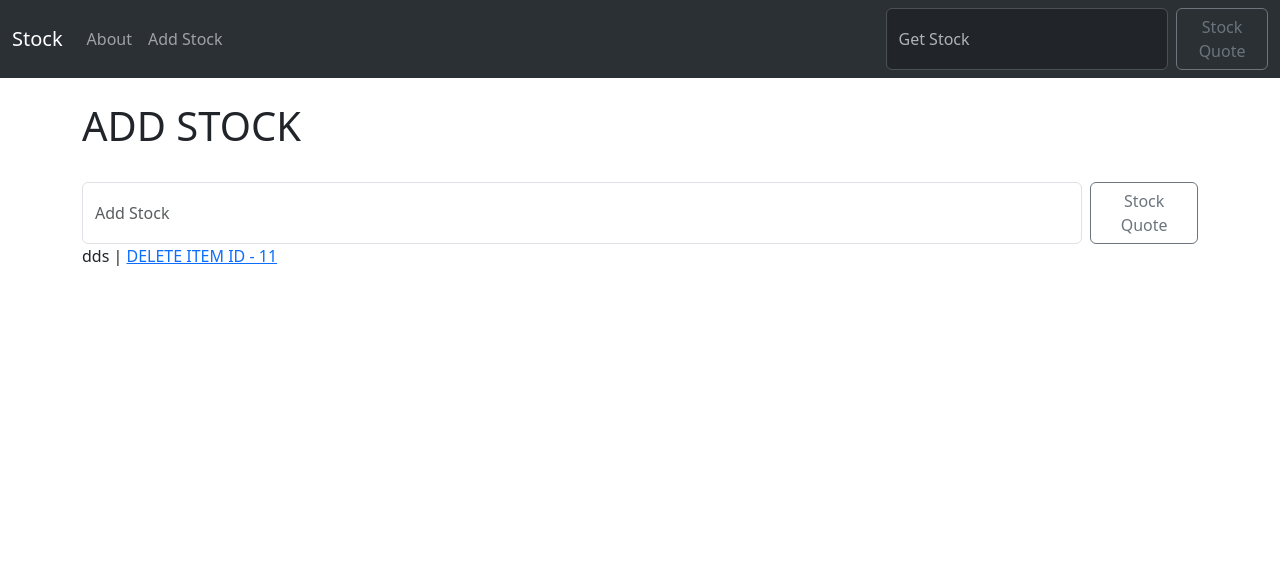
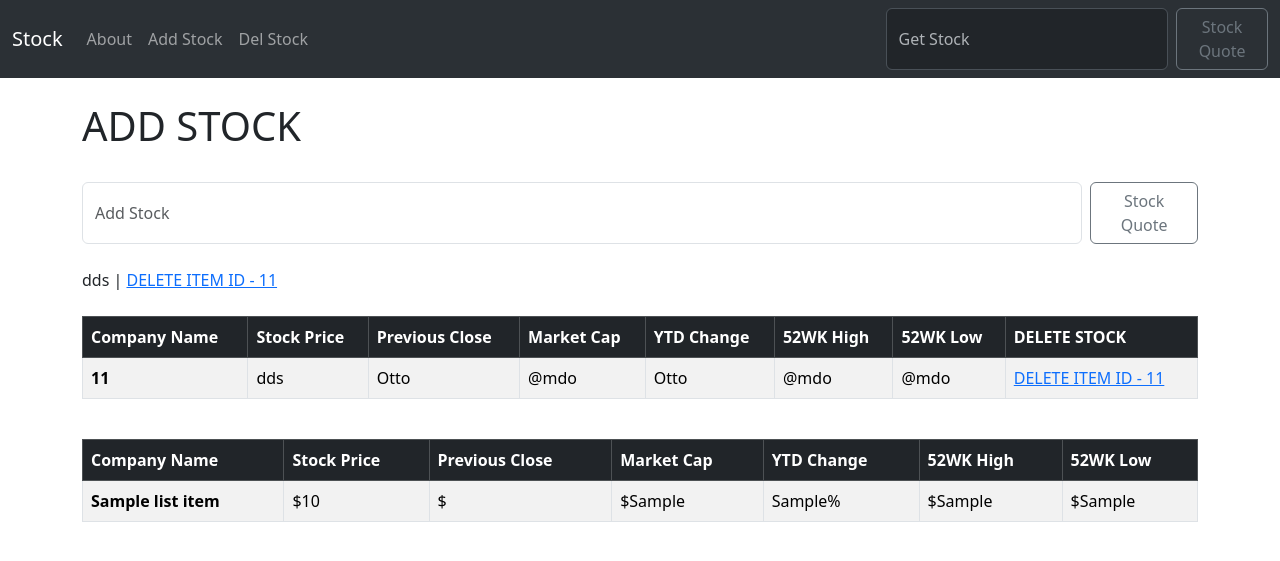
Before and after one commit to AntonyFelisberto/stock-market-django, a Django app: template projeto/stocks/quotes/templates/add_stock.html in a window 1280 px wide. Shown: the top 561 px of the page. Run offline with Django 5.2, Linux system fonts and the light colour scheme; data comes from the database, SQL or seed files in the repository; both versions use the stored data as it was after the commit; the template is opened without the code that fills it: values that come from a table or form of the project are taken from there, most other values are stand-ins (such as "Sample title", 1, 10 or a date in 2020).

Commit message:
finalizando aplicação

```diff
--- a/projeto/stocks/quotes/templates/add_stock.html
+++ b/projeto/stocks/quotes/templates/add_stock.html
@@ -6,7 +6,74 @@
         <input class="form-control me-2" type="search" placeholder="Add Stock" aria-label="Search" name="ticker">
         <button class="btn btn-outline-secondary" type="submit">Stock Quote</button>
     </form>
+
+    <br>
     {% for item in ticker%}
         {{item}} | <a href="{% url 'delete' item.id %}">DELETE ITEM ID - {{item.id}}</a><br>
     {% endfor %}
+    <br>
+
+    <table class="table table-striped table-bordered table-hover">
+        <thead class=" table-dark">
+          <tr>
+            <th scope="col">Company Name</th>
+            <th scope="col">Stock Price</th>
+            <th scope="col">Previous Close</th>
+            <th scope="col">Market Cap</th>
+            <th scope="col">YTD Change</th>
+            <th scope="col">52WK High</th>
+            <th scope="col">52WK Low</th>
+            <th scope="col">DELETE STOCK</th>
+          </tr>
+        </thead>
+        <tbody>
+            {% if ticker %}
+                {% for item in ticker%}
+                    <tr>
+                        <th scope="row">{{item.id}}</th>
+                        <td>{{item}}</td>
+                        <td>Otto</td>
+                        <td>@mdo</td>
+                        <td>Otto</td>
+                        <td>@mdo</td>
+                        <td>@mdo</td>
+                        <td><a href="{% url 'delete' item.id %}">DELETE ITEM ID - {{item.id}}</a></td>
+                    </tr>
+                {% endfor %}
+            {% endif %}
+        </tbody>
+      </table>
+
+      <br>
+      <table class="table table-striped table-bordered table-hover">
+        <thead class=" table-dark">
+          <tr>
+            <th scope="col">Company Name</th>
+            <th scope="col">Stock Price</th>
+            <th scope="col">Previous Close</th>
+            <th scope="col">Market Cap</th>
+            <th scope="col">YTD Change</th>
+            <th scope="col">52WK High</th>
+            <th scope="col">52WK Low</th>
+          </tr>
+        </thead>
+        <tbody>
+            {% if ticker %}
+                {% if output %}
+                    {% for list_item in output %}
+                        <tr>
+                            <th scope="row">{{list_item.companyName}}</th>
+                            <td>${{list_item.latestPrice}}</td>
+                            <td>${{list_item.previousClose}}</td>
+                            <td>${{list_item.marketCap}}</td>
+                            <td>{{list_item.ytdChange}}%</td>
+                            <td>${{list_item.week52High}}</td>
+                            <td>${{list_item.week52Low}}</td>
+                        </tr>
+                    {% endfor %}
+                {% endif %}
+            {% endif %}
+        </tbody>
+      </table>
+
 {%endblock%}
--- a/projeto/stocks/quotes/templates/base.html
+++ b/projeto/stocks/quotes/templates/base.html
@@ -20,6 +20,9 @@
               </li>
               <li class="nav-item">
                 <a class="nav-link" href="{%url "add_stock" %}">Add Stock</a>
+              </li>
+              <li class="nav-item">
+                <a class="nav-link" href="{%url "delete_stock" %}">Del Stock</a>
               </li>
             </ul>
             <form action="{% url 'home' %}" method="POST" class="d-flex" role="search">
--- a/projeto/stocks/quotes/urls.py
+++ b/projeto/stocks/quotes/urls.py
@@ -5,5 +5,6 @@
     path("",views.home,name="home"),
     path("about",views.about,name="about"),
     path("add_stock",views.add_stock,name="add_stock"),
+    path("delete_stock",views.delete_stock,name="delete_stock"),
     path("delete/<stock_id>",views.delete,name="delete"),
 ]
```
Also changed, not shown: projeto/stocks/quotes/templates/delete_stock.html (added, +13 -0 lines), projeto/stocks/quotes/views.py (+16 -1 lines), projeto/stocks/db.sqlite3.
